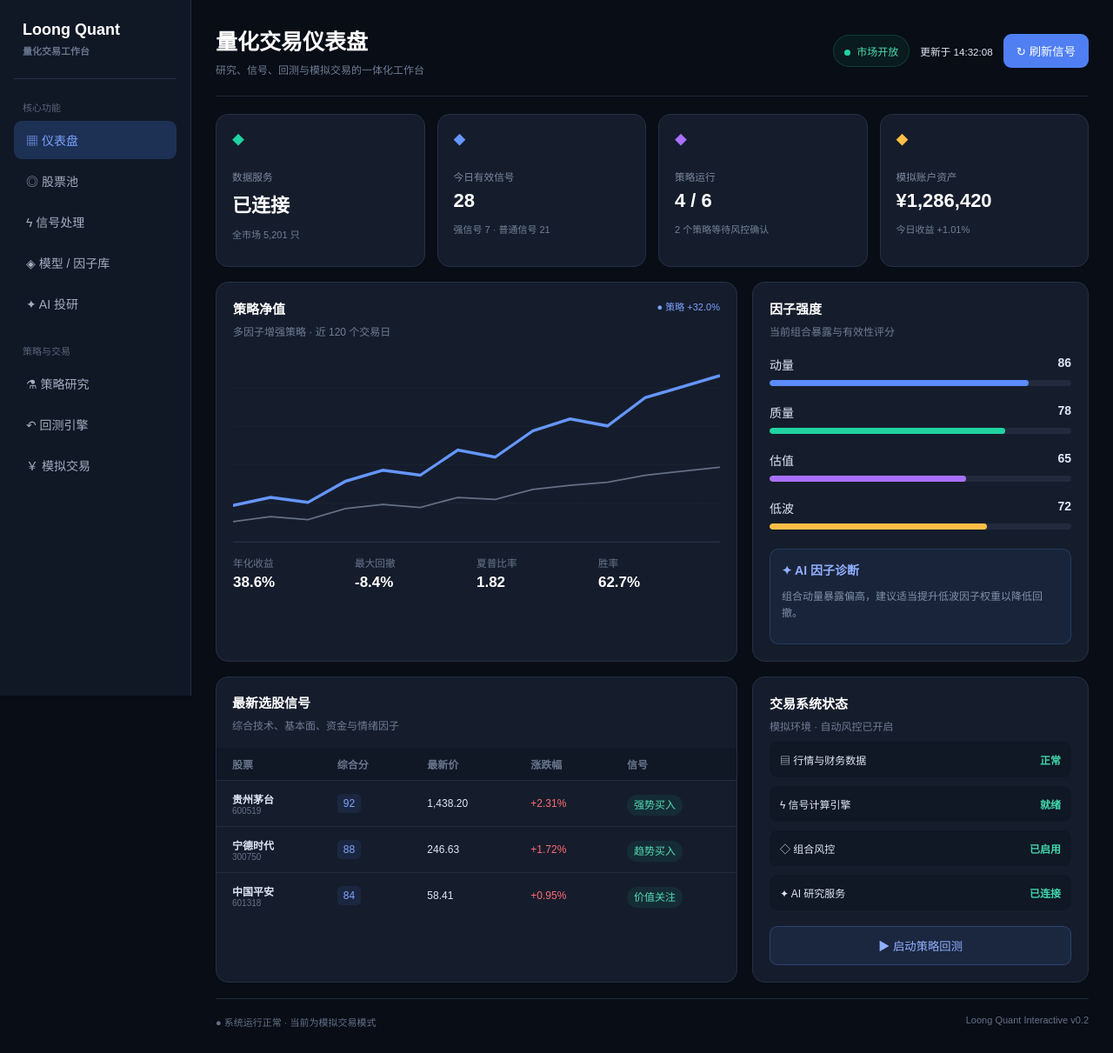
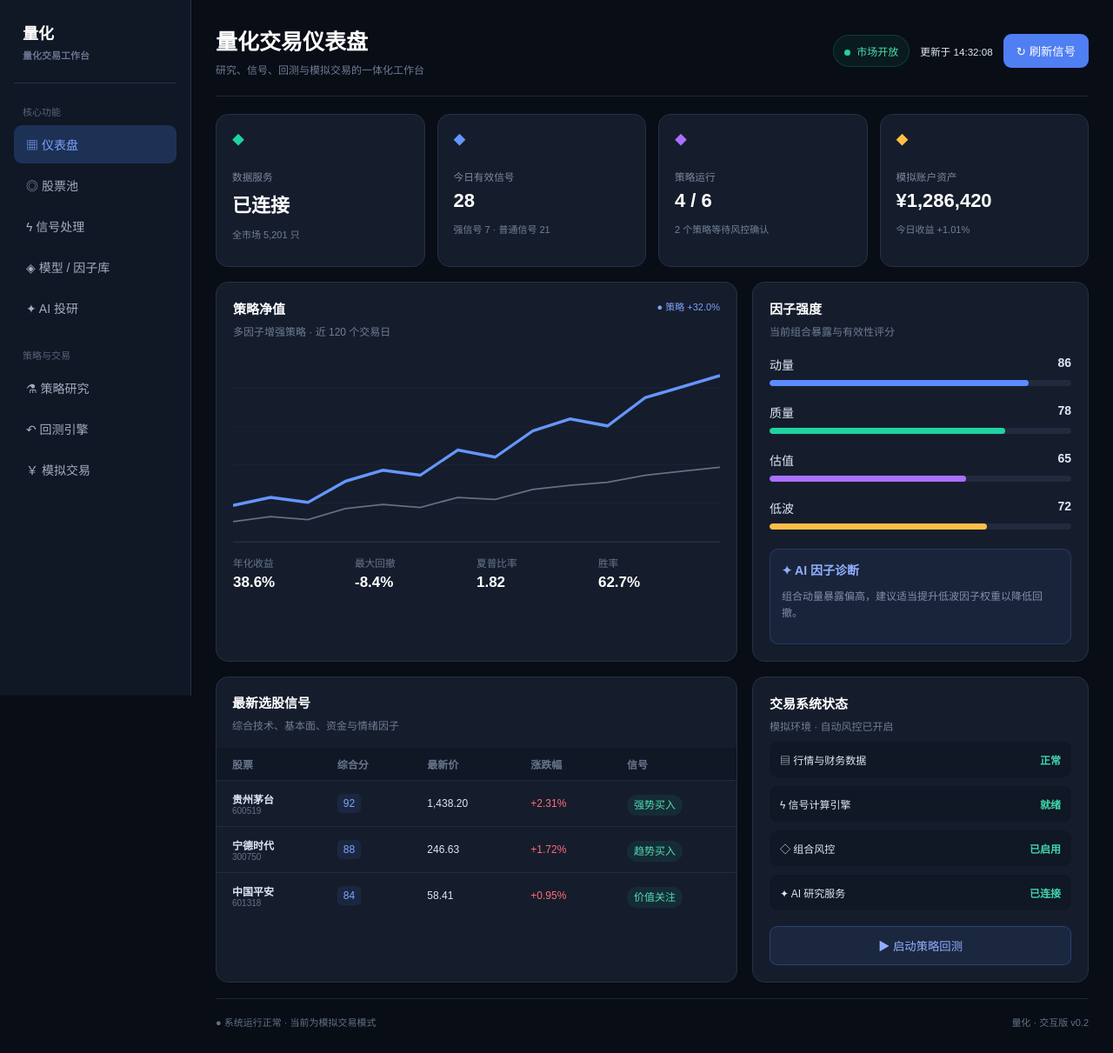
Before and after one commit to Leonard-ltbx/quant, a plain HTML site: page index.html in a window 1280 px wide. Shown: the whole page at 87% size. Drawn offline with Linux system fonts and the light colour scheme.

Commit message:
Rename project to 量化

```diff
--- a/index.html
+++ b/index.html
@@ -3,7 +3,7 @@
 <head>
   <meta charset="utf-8">
   <meta name="viewport" content="width=device-width,initial-scale=1">
-  <title>Loong Quant 量化交易工作台</title>
+  <title>量化交易工作台</title>
   <style>
     *{box-sizing:border-box}body{margin:0;background:#080d16;color:#dfe7f5;font:14px Arial,"Microsoft YaHei",sans-serif}.app{display:flex;min-height:100vh}
     aside{position:fixed;inset:0 auto 0 0;width:220px;padding:24px 16px;background:#101725;border-right:1px solid #273146}.brand{font-size:18px;font-weight:700;color:#fff;padding:0 10px 24px;border-bottom:1px solid #273146}.brand small{display:block;font-size:11px;color:#68758d;margin-top:5px}.group{margin:24px 10px 8px;color:#58657a;font-size:11px}.nav{display:block;padding:12px 14px;margin:3px 0;border-radius:9px;color:#a3aec0}.nav.active{background:#1d3155;color:#7da2ff}
@@ -18,7 +18,7 @@
 </head>
 <body>
 <div class="app">
-  <aside><div class="brand">Loong Quant<small>量化交易工作台</small></div><div class="group">核心功能</div><span class="nav active" data-page="dashboard">▦ 仪表盘</span><span class="nav" data-page="pool">◎ 股票池</span><span class="nav" data-page="signals">ϟ 信号处理</span><span class="nav" data-page="factors">◈ 模型 / 因子库</span><span class="nav" data-page="research">✦ AI 投研</span><div class="group">策略与交易</div><span class="nav" data-page="strategy">⚗ 策略研究</span><span class="nav" data-page="backtest">↶ 回测引擎</span><span class="nav" data-page="trade">￥ 模拟交易</span></aside>
+  <aside><div class="brand">量化<small>量化交易工作台</small></div><div class="group">核心功能</div><span class="nav active" data-page="dashboard">▦ 仪表盘</span><span class="nav" data-page="pool">◎ 股票池</span><span class="nav" data-page="signals">ϟ 信号处理</span><span class="nav" data-page="factors">◈ 模型 / 因子库</span><span class="nav" data-page="research">✦ AI 投研</span><div class="group">策略与交易</div><span class="nav" data-page="strategy">⚗ 策略研究</span><span class="nav" data-page="backtest">↶ 回测引擎</span><span class="nav" data-page="trade">￥ 模拟交易</span></aside>
   <main>
     <header class="head"><div><h1>量化交易仪表盘</h1><p>研究、信号、回测与模拟交易的一体化工作台</p></div><div class="actions"><span class="online" id="market">市场开放</span><small id="time">更新于 14:32:08</small><button class="refresh" onclick="scan()">↻ 刷新信号</button></div></header>
     <div id="dashboard" class="page"><section class="cards">
@@ -37,7 +37,7 @@
     </section>
     </div>
     <section id="module" class="module page hidden"></section>
-    <footer><span>● 系统运行正常 · 当前为模拟交易模式</span><span>Loong Quant Interactive v0.2</span></footer>
+    <footer><span>● 系统运行正常 · 当前为模拟交易模式</span><span>量化 · 交互版 v0.2</span></footer>
   </main>
 </div>
 <script>
```
